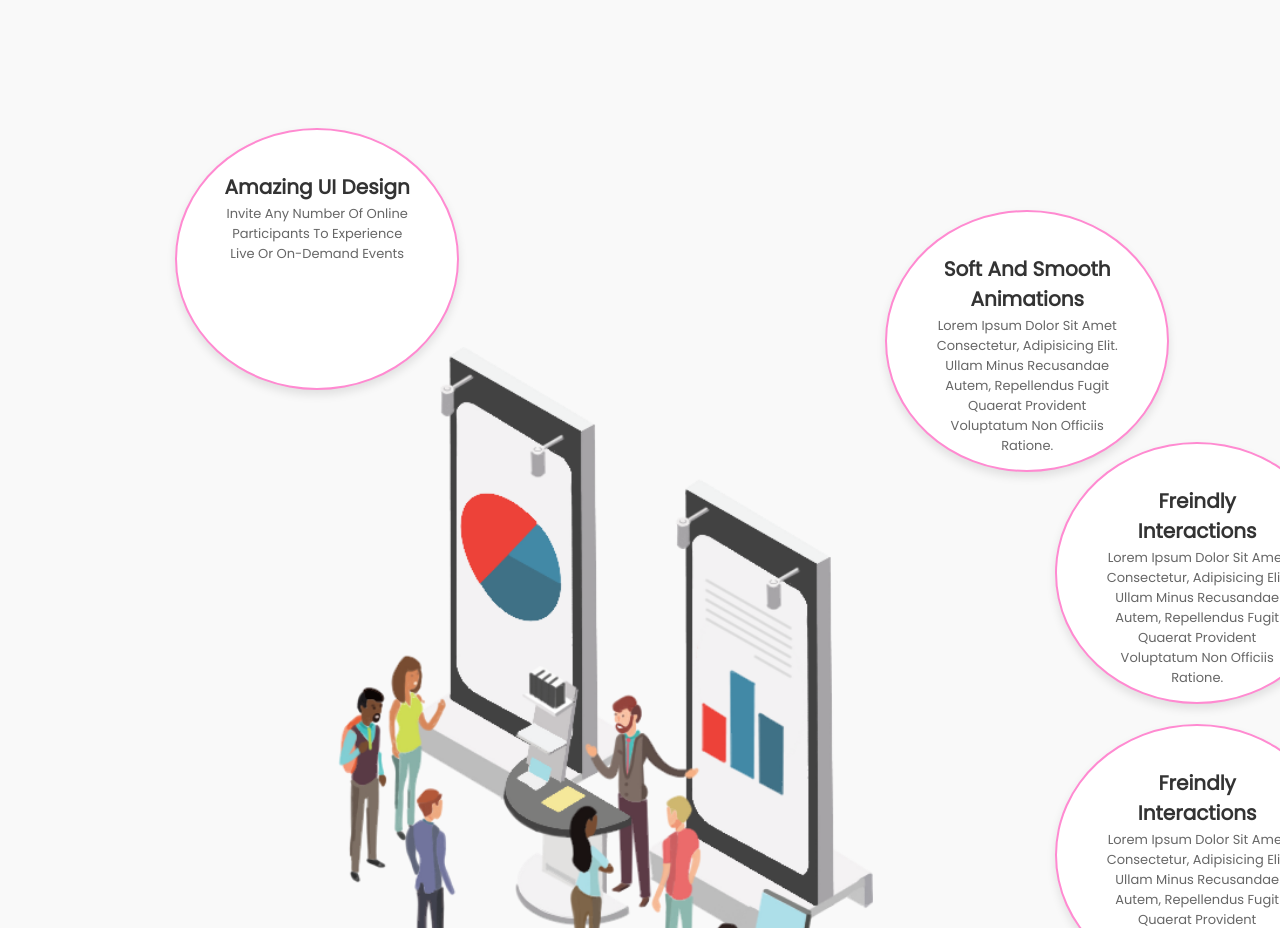
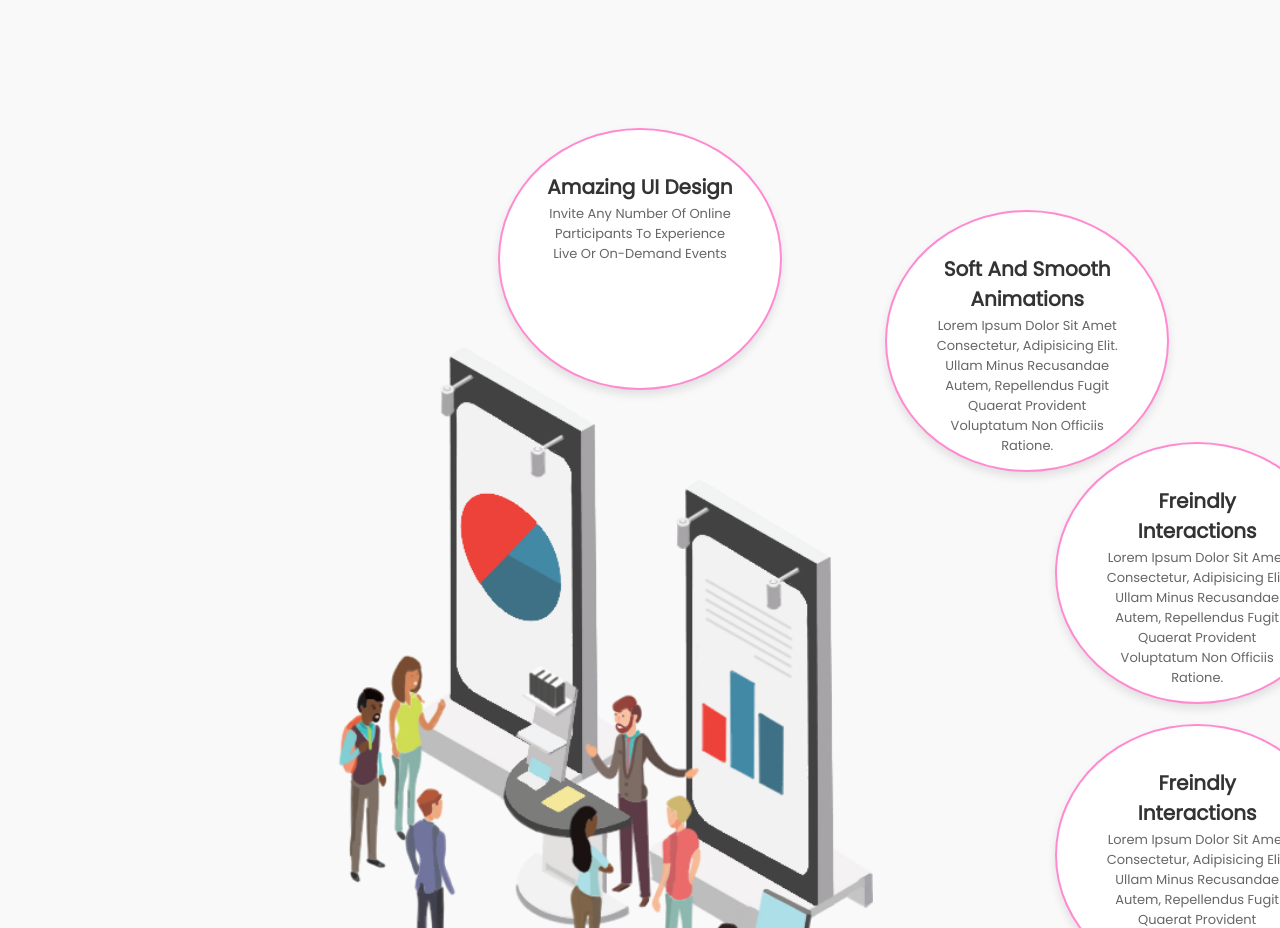
Before and after one commit to coderqueue-PR/twin, a plain HTML site: page index.html in a window 1280 px wide. Shown: the part 1720-2648 px from the top of the page. Drawn offline with Linux system fonts and the light colour scheme.

Commit message:
add some css

```diff
--- a/style.css
+++ b/style.css
@@ -1164,10 +1164,3 @@
     margin-left: 12rem;
 }
 }
-
-
-@media screen and (min-width: 375px){
-.features .box-container .box1{
-    margin-left: 6rem;
-}
-}
```
